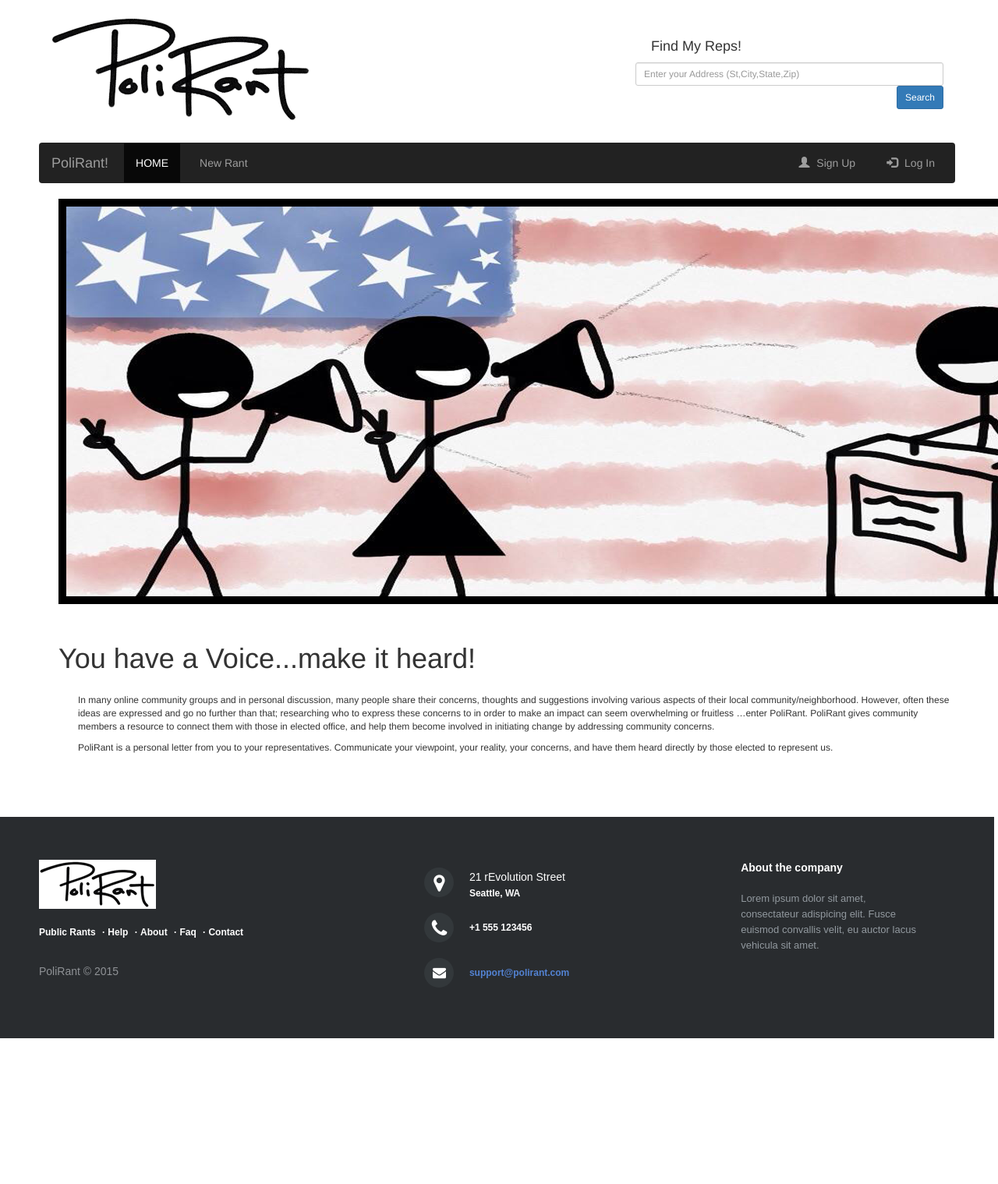
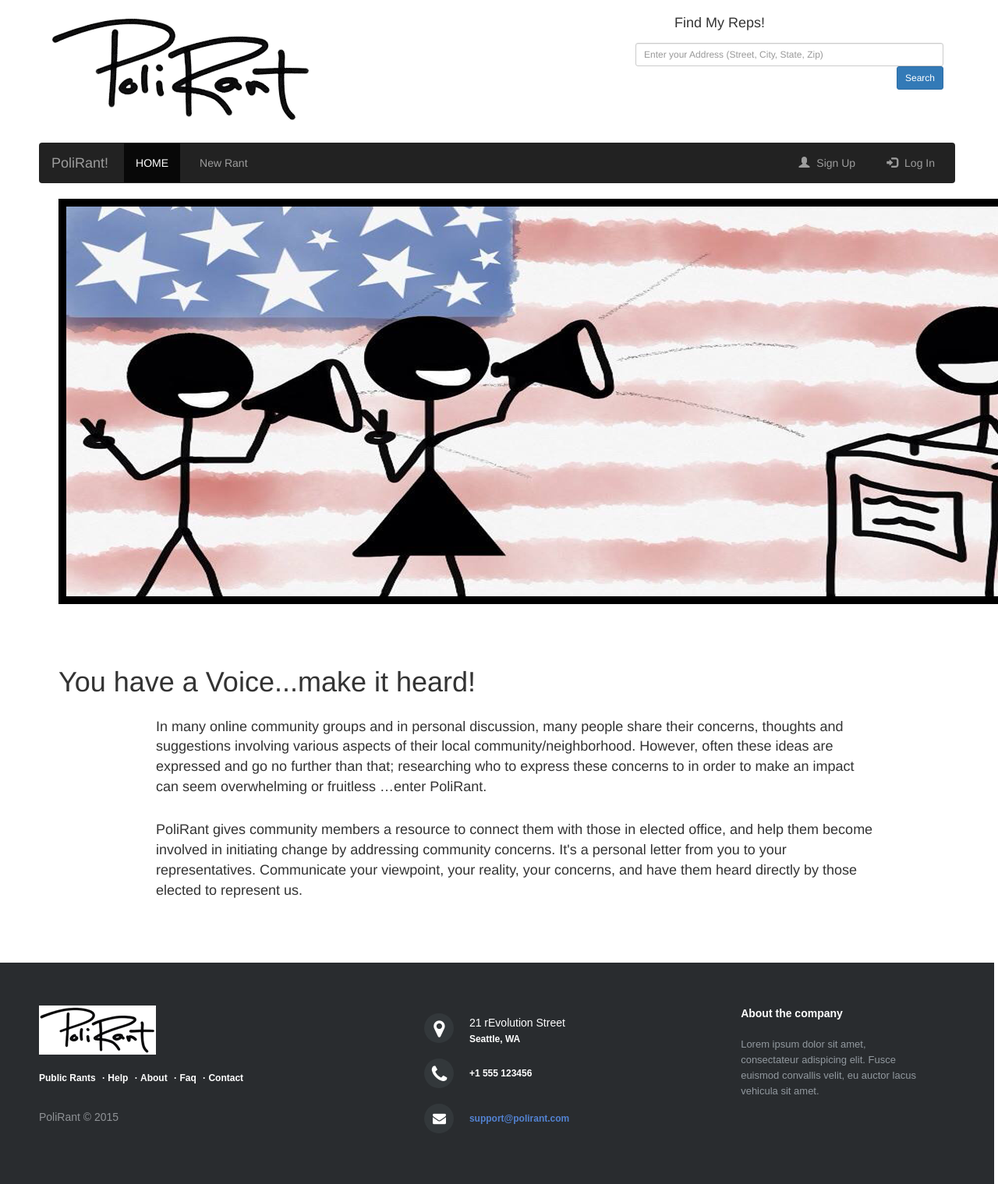
Before and after one commit to mcarson1111/PoliRant, a Rails app: page / in a window 1280 px wide; the page is wider, and only the part inside the window is pictured. Shown: that part at 78% size. Before the commit the page ends 1332 px from the top of that part, so only its background shows below. Run offline with Rails 7, Linux system fonts and the light colour scheme; style sheets or scripts are compiled from the project's sources; some libraries are stand-ins or nearby versions.

Commit message:
background for log in, fixed bug with submitting address for rant

```diff
--- a/app/assets/stylesheets/application.css
+++ b/app/assets/stylesheets/application.css
@@ -33,12 +33,6 @@
      margin-right: 40px;
  }
 
-h4 {
-  float:right;
-  width: 200px;
-  margin-right: 180px;
-  margin-top: 40px;
-}
 
 .input-sm, .form-group-sm .form-control {
     height: 30px;
--- a/app/assets/stylesheets/home.scss
+++ b/app/assets/stylesheets/home.scss
@@ -1,3 +1,10 @@
 // Place all the styles related to the Home controller here.
 // They will automatically be included in application.css.
 // You can use Sass (SCSS) here: http://sass-lang.com/
+
+.description > p {
+  font-size: 18px;
+  padding-left: 100px;
+  padding-right: 100px;
+
+}
--- a/app/assets/stylesheets/sessions.scss
+++ b/app/assets/stylesheets/sessions.scss
@@ -2,6 +2,37 @@
 // They will automatically be included in application.css.
 // You can use Sass (SCSS) here: http://sass-lang.com/
 
+
+
+h4 {
+  float: left;
+  margin-left: 50px;
+  margin-bottom: 15px;
+
+}
+
+h1 {
+    margin: 25px;
+    padding-top: 30px;
+}
+
 .login {
-  float: left;
+  width: 100%;
+  height: 600px;
+  background-image: image_url('stripes.png');
+  background-repeat: repeat;
+  background-size: 100%;
+  margin-top: 0px;
 }
+
+span > p {
+  font-size: 14px;
+  padding-right: 50px;
+  padding-left: 50px;
+  margin-right: 50px;
+}
+
+.footer-distributed {
+
+    margin-top: 25px;
+}
--- a/app/controllers/sessions_controller.rb
+++ b/app/controllers/sessions_controller.rb
@@ -27,4 +27,10 @@ class SessionsController < ApplicationController
     redirect_to root_path
   end
 
+  private
+
+  def session_create_params
+    params.permit(session: [:user_id])
+  end
+
 end
--- a/app/views/home/index.html.erb
+++ b/app/views/home/index.html.erb
@@ -10,14 +10,15 @@
 
 
 
-    <p> In many online community groups and in personal discussion, many people share their concerns, thoughts and
+    <p>
+      In many online community groups and in personal discussion, many people share their concerns, thoughts and
       suggestions involving various aspects of their local community/neighborhood. However, often these ideas are
       expressed and go no further than that; researching who to express these concerns to in order to make an impact  can
-      seem overwhelming or fruitless …enter PoliRant. PoliRant gives community members a resource to connect them   with
-      those in elected office, and help them become involved in initiating change by addressing community   concerns.</p>
-
-
-
-      <p> PoliRant is a personal letter from you to your representatives. Communicate your viewpoint, your reality,   your
-        concerns, and have them heard directly by those elected to represent us.</p>
+      seem overwhelming or fruitless …enter PoliRant.</p>
+    <br>
+    <p>
+      PoliRant gives community members a resource to connect them with
+      those in elected office, and help them become involved in initiating change by addressing community concerns.
+      It's a personal letter from you to your representatives. Communicate your viewpoint, your reality, your
+      concerns, and have them heard directly by those elected to represent us.</p>
 </div>
--- a/app/views/layouts/application.html.erb
+++ b/app/views/layouts/application.html.erb
@@ -23,7 +23,7 @@
   	<div class="row">
   		<h4>Find My Reps!</h4>
         <div class="search">
-  <input type="text" class="form-control input-sm" maxlength="64" placeholder="Enter your Address (St,City,State,Zip)" />
+  <input type="text" class="form-control input-sm" maxlength="64" placeholder="Enter your Address (Street, City, State, Zip)" />
    <button type="submit" class="btn btn-primary btn-sm">Search</button>
   </div>
   	</div>
```
Also changed, not shown: app/controllers/rants_controller.rb (+6 -1 lines), app/views/sessions/new.html.erb (+25 -1 lines).
